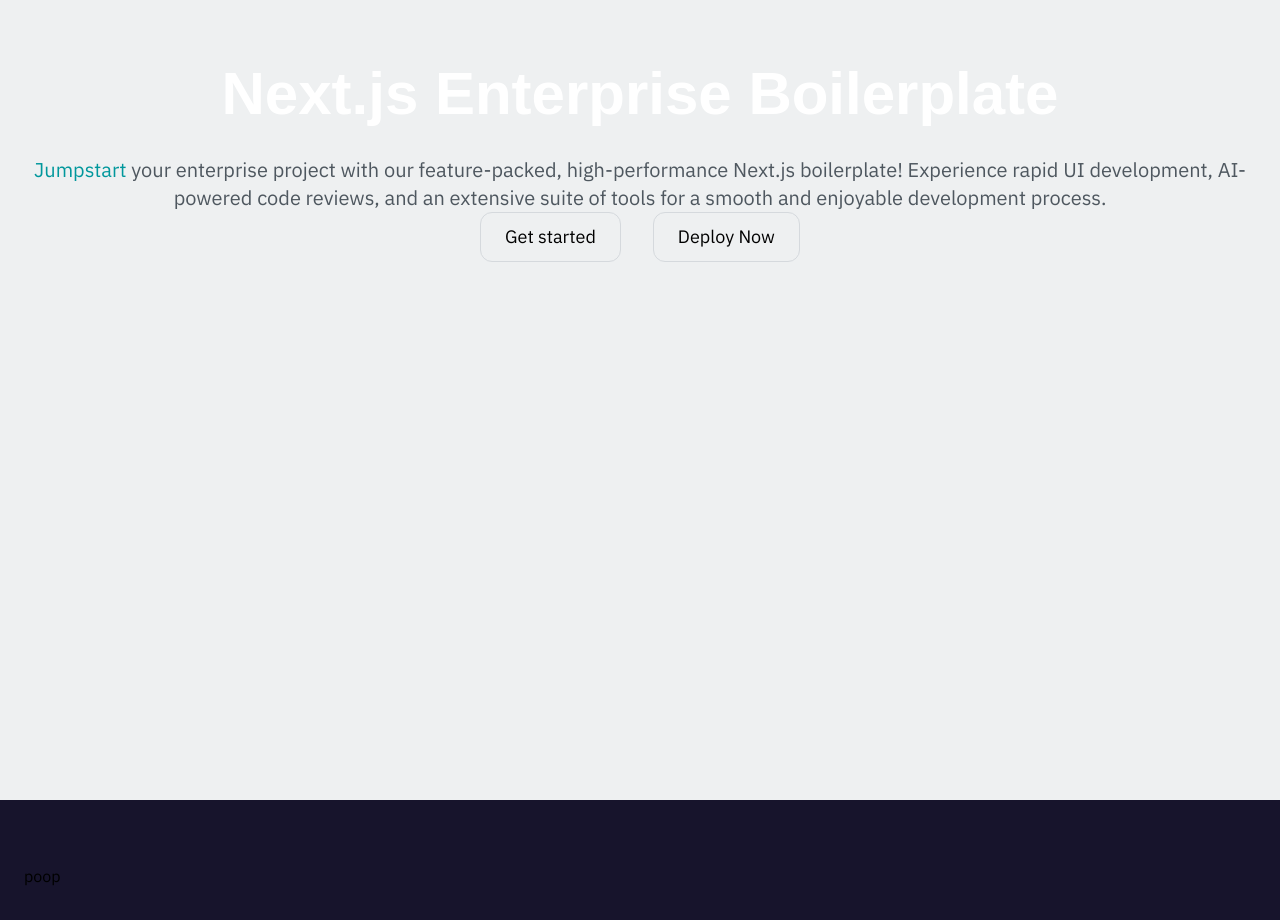
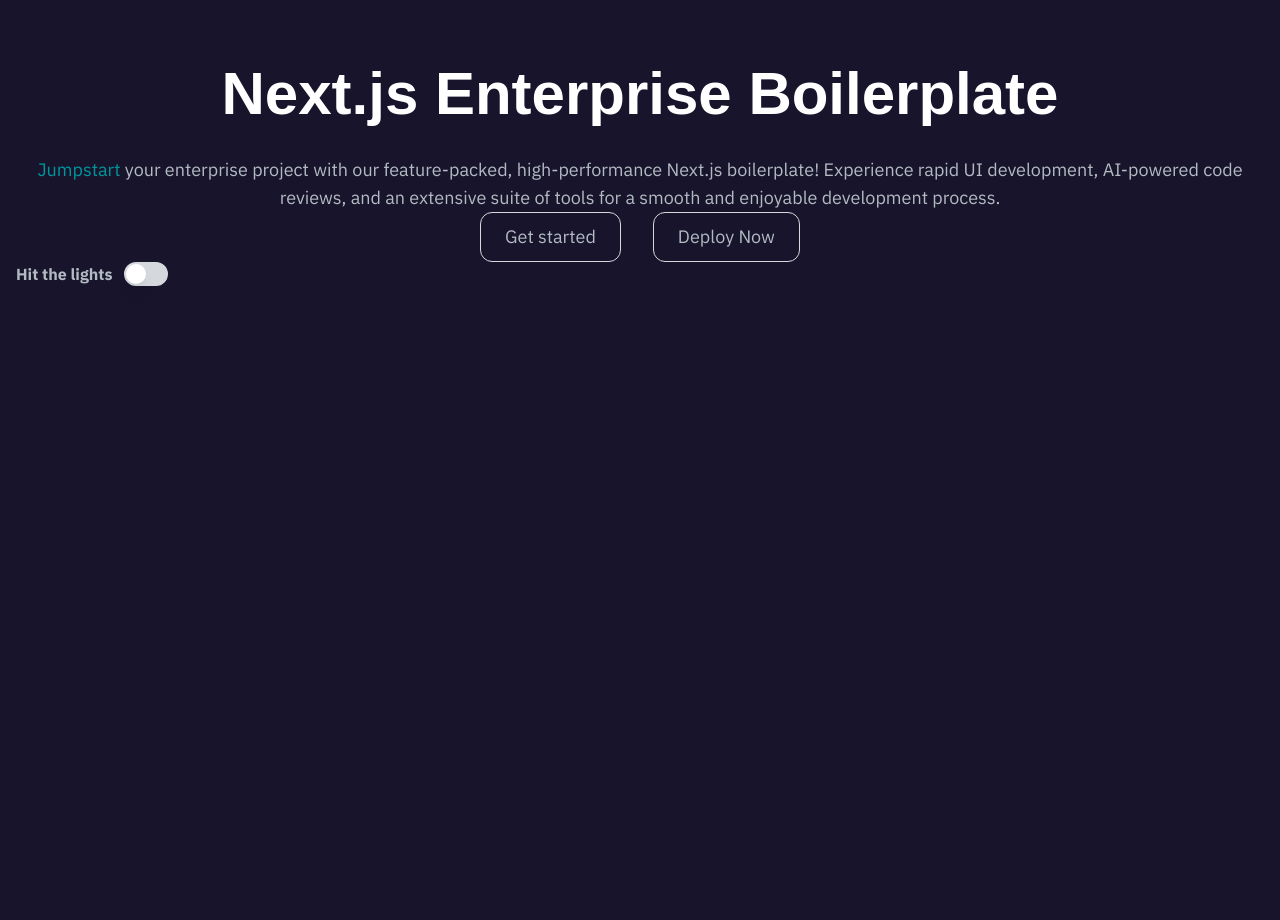
Before and after one commit to jpwallace22/personal-site, a Next.js app: page / in a window 1280 px wide. Shown: the top 920 px of the page. After the commit the page ends 800 px from the top, so only its background shows below. Built offline with nearby package versions, Linux system fonts and the light colour scheme; a web font is replaced by a local one.

Commit message:
feat: switch molecule

```diff
--- a/app/[slug]/page.tsx
+++ b/app/[slug]/page.tsx
@@ -1,33 +1,7 @@
-import { gql } from "@apollo/client"
-import { NextPage } from "next"
-
-import serverQuery from "src/graphql/serverQuery"
-
-interface PageProps {
-  params: {
-    slug: string
-  }
-}
-
-export const generateStaticParams = async () => {
-  const [{ allPageGenerators }] = await serverQuery<MyQueryQuery>(gql`
-    query MyQuery {
-      allPageGenerators {
-        slug
-      }
-    }
-  `)
-
-  return allPageGenerators.filter((page) => page.slug !== "home").map((page) => ({ slug: page.slug }))
-}
-
-const Page: NextPage<PageProps> = ({ params }) => {
-  console.log(params.slug)
+const Page = async () => {
   return (
     <>
-      <section className="grid h-[100vh] place-items-center bg-purple-900">
-        <h1 className="text-gray-100">poop</h1>
-      </section>
+      <section className="grid h-[100vh] place-items-center bg-purple-900"></section>
     </>
   )
 }
--- a/app/globals.css
+++ b/app/globals.css
@@ -1,6 +1,10 @@
 @tailwind base;
 @tailwind components;
 @tailwind utilities;
+
+:root {
+  @apply focus:ring-purple-400 focus:dark:ring-primary-400;
+}
 
 h1,
 h2,
@@ -12,7 +16,7 @@
 }
 
 body {
-  @apply font-body;
+  @apply bg-gray-50 font-body text-lg text-gray-800 dark:bg-purple-900 dark:text-gray-400;
 }
 
 @layer utilities {
--- a/app/page.tsx
+++ b/app/page.tsx
@@ -1,20 +1,31 @@
+"use client"
+
 import { Metadata, NextPage } from "next"
 
 import Button from "@molecules/Button"
 import Link from "@molecules/Link"
+import Switch from "@molecules/Switch"
 
-export const metadata: Metadata = {
-  title: "Justin Wallace Development",
-}
+// export const metadata: Metadata = {
+//   title: "Justin Wallace Development",
+// }
 
 const Page: NextPage = () => {
+  const handleChecked = (checked: boolean) => {
+    if (checked) {
+      document.documentElement.classList.add("dark")
+    } else {
+      document.documentElement.classList.remove("dark")
+    }
+  }
+
   return (
     <>
-      <section className="h-[100vh] bg-gray-50">
+      <section>
         <div className="mx-auto grid max-w-screen-xl px-4 py-8 text-center lg:py-16">
           <div className="mx-auto place-self-center">
             <h1 className="mb-8 text-6xl">Next.js Enterprise Boilerplate</h1>
-            <p className="font-regular text-xl text-gray-800 ">
+            <p>
               <Link href="https://www.justinwallace.dev/about" variant="inline">
                 Jumpstart{" "}
               </Link>
@@ -27,11 +38,10 @@
               Deploy Now
             </Button>
           </div>
+          <Switch id="dark-mode" label={`Hit the lights`} onCheckedChange={(checked) => handleChecked(checked)} />
         </div>
       </section>
-      <section className="bg-white dark:bg-purple-900">
-        <div className="mx-auto max-w-screen-xl px-4 py-8 sm:py-16 lg:px-6">poop</div>
-      </section>
+      <section className="bg-white dark:bg-purple-900"></section>
     </>
   )
 }
--- a/next.config.mjs
+++ b/next.config.mjs
@@ -8,6 +8,16 @@
  */
 const config = withPlugins([[withBundleAnalyzer({ enabled: shouldAnalyze })]], {
   reactStrictMode: true,
+  images: {
+    remotePatterns: [
+      {
+        protocol: "https",
+        hostname: "www.datocms-assets.com",
+        port: "",
+        pathname: "**/*",
+      },
+    ],
+  },
 })
 
 export default config
--- a/package.json
+++ b/package.json
@@ -49,6 +49,7 @@
     "lint-staged": "^13.2.2",
     "next": "^13.4.4",
     "react": "^18.2.0",
+    "react-datocms": "^4.0.15",
     "react-dom": "^18.2.0",
     "tailwind-merge": "^1.10.0"
   },
--- a/src/graphql/__gen__/types.ts
+++ b/src/graphql/__gen__/types.ts
@@ -4354,6 +4354,24 @@
 
   export type MyQueryQuery = {
     __typename?: "Query"
-    allPageGenerators: Array<{ __typename?: "PageGeneratorRecord"; slug?: string | null }>
+    blogPost?: {
+      __typename?: "BlogPostRecord"
+      title?: string | null
+      featuredImage?: {
+        __typename?: "FileField"
+        size: number
+        url: string
+        responsiveImage?: {
+          __typename?: "ResponsiveImage"
+          alt?: string | null
+          src: string
+          srcSet: string
+          width: number
+          height: number
+          aspectRatio: number
+          base64?: string | null
+        } | null
+      } | null
+    } | null
   }
 }
--- /dev/null
+++ b/src/molecules/Switch/index.tsx
@@ -0,0 +1,86 @@
+"use client"
+
+import { FC } from "react"
+
+import * as Radix from "@radix-ui/react-switch"
+import { cva, VariantProps } from "class-variance-authority"
+import { twMerge } from "tailwind-merge"
+
+const defaultVariants = {
+  variant: "primary",
+  size: "md",
+} as const
+
+const switchBase = cva(
+  ["duration-200 ease-in-out", "relative inline-flex flex-shrink-0 cursor-pointer rounded-full", "transition-colors"],
+  {
+    variants: {
+      variant: {
+        primary: [
+          "data-[state=checked]:bg-purple-600 data-[state=checked]:dark:bg-primary-500",
+          "data-[state=unchecked]:bg-gray-200",
+          "border-2 border-transparent",
+        ],
+      },
+      size: {
+        md: ["h-[24px]", "w-[44px]"],
+        lg: ["h-[28px]", "w-[52px]"],
+      },
+    },
+    defaultVariants,
+  }
+)
+
+const switchThumb = cva(
+  [
+    "data-[state=unchecked]:translate-x-0",
+    "duration-200 ease-in-out transition",
+    "pointer-events-none inline-block transform rounded-full ring-0",
+  ],
+  {
+    variants: {
+      variant: {
+        primary: ["bg-common-white shadow-lg"],
+      },
+      size: {
+        md: ["h-[20px] w-[20px]", "data-[state=checked]:translate-x-5"],
+        lg: ["h-[24px] w-[24px]", "data-[state=checked]:translate-x-6"],
+      },
+    },
+    defaultVariants,
+  }
+)
+
+const switchLabel = cva(["mr-3"], {
+  variants: {
+    variant: {
+      primary: ["font-bold"],
+    },
+    size: {
+      md: ["text-base"],
+      lg: ["text-lg"],
+    },
+  },
+  defaultVariants,
+})
+
+interface SwitchProps extends VariantProps<typeof switchBase>, Radix.SwitchProps {
+  id: string
+  label?: string
+  className?: string
+}
+
+const Switch: FC<SwitchProps> = ({ variant, size, id, label, className, ...props }) => (
+  <div className="flex items-center">
+    {label && (
+      <label className={switchLabel({ variant, size })} htmlFor={id}>
+        {label}
+      </label>
+    )}
+    <Radix.Root className={twMerge(switchBase({ variant, size, className }))} id={id} {...props}>
+      <Radix.Thumb className={twMerge(switchThumb({ variant, size }))} />
+    </Radix.Root>
+  </div>
+)
+
+export default Switch
```
Also changed, not shown: 1 other file (tests, documents, lock files or other folders).
